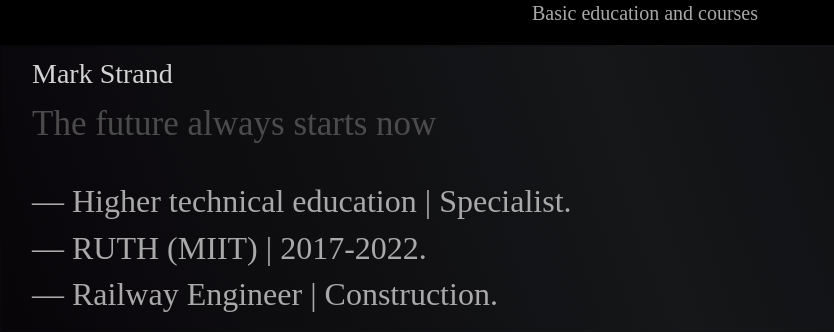
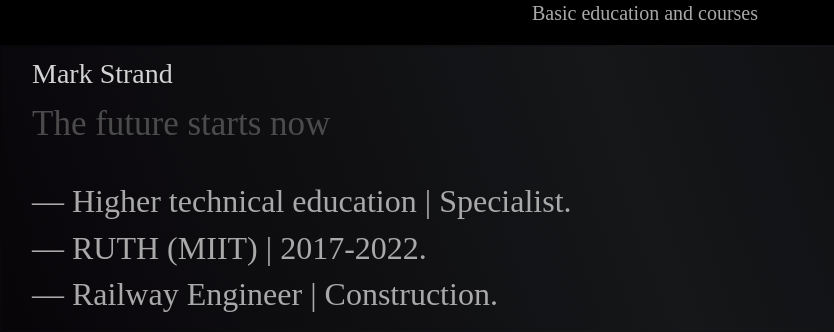
Before and after one commit to houston03/flaskPro, a Flask app: page / in a window 1280 px wide. Shown: the part 1265-1597 px from the top of the page, without its empty margins (0-834 px from the left). Run offline with Flask 3, Linux system fonts and the light colour scheme.

Commit message:
index.html

```diff
--- a/templates/index.html
+++ b/templates/index.html
@@ -79,7 +79,7 @@
     <div class="card0">
             <h3>Mark Strand</h3>
 
-            <p>The future always starts now</p>
+            <p>The future starts now</p>
 <h4>&#8212 Higher technical education | Specialist.</h4>
         <h4>&#8212 RUTH (MIIT) | 2017-2022.</h4>
         <h4>&#8212 Railway Engineer | Construction.</h4>
```
